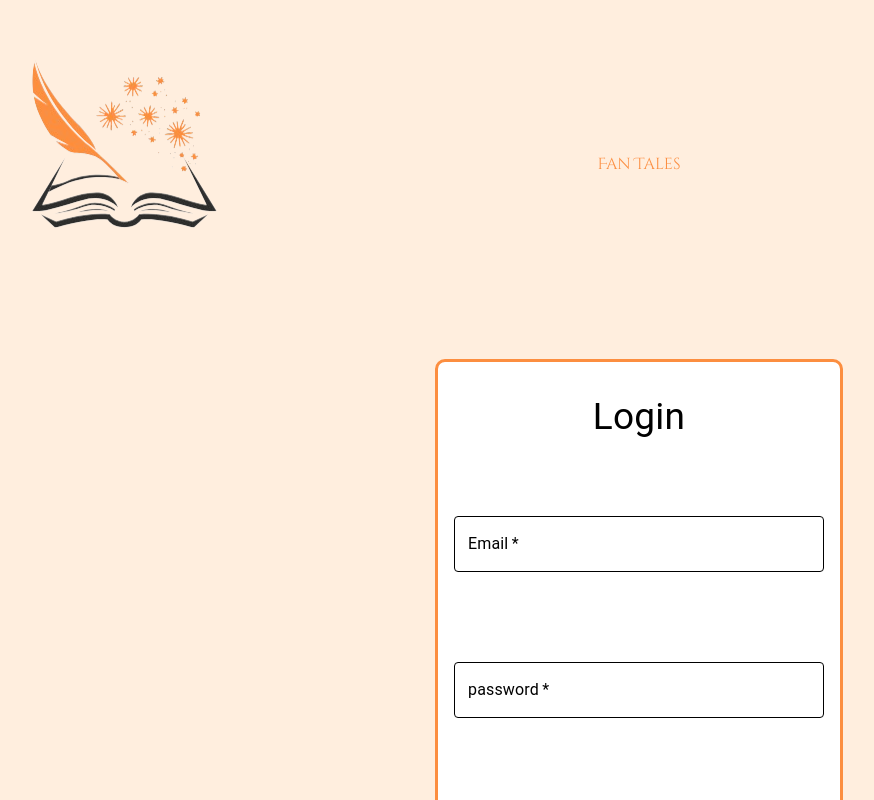
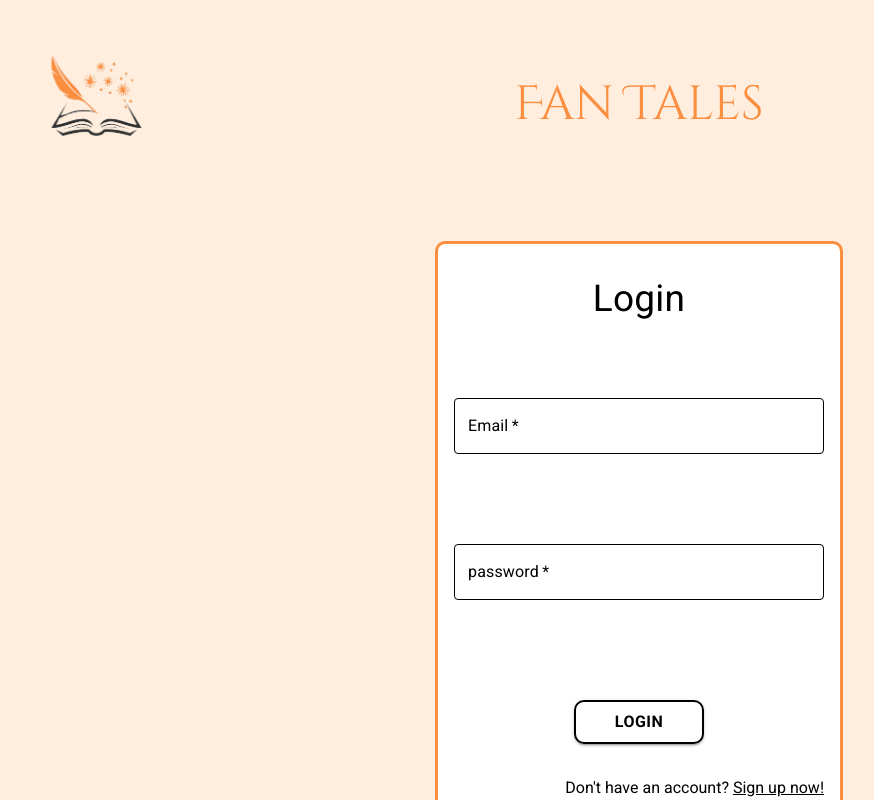
Before and after one commit to RyanChehab/frontend, a React (Create React App) app: page / in a window 1280 px wide. Shown: the top 800 px of the page, without its empty margins (1-875 px from the left). Built offline with nearby package versions, Linux system fonts and the light colour scheme.

Commit message:
css <=> added fonts

```diff
--- a/src/components/login/login.css
+++ b/src/components/login/login.css
@@ -1,4 +1,5 @@
 @import url('https://fonts.googleapis.com/css2?family=Cinzel+Decorative&display=swap');
+@import url('https://fonts.googleapis.com/css2?family=Roboto:ital,wght@0,100;0,300;0,400;0,500;0,700;0,900;1,100;1,300;1,400;1,500;1,700;1,900&display=swap');
 
 body{
     background-color:#FFEEDE;
@@ -8,10 +9,21 @@ header{
     position: relative;
 }
 
-p{
+.title{
     position: absolute;
     left: 50%;
     transform: translateX(-50%);
     font-family:"Cinzel Decorative";
     color: #FC8E40;
+    font-size: 3rem;
 }
+
+.link{
+    font-family: "Roboto";
+    text-align: right;
+}
+
+.logo{
+    width: 113px;
+    margin-left: 2rem;
+}
```
